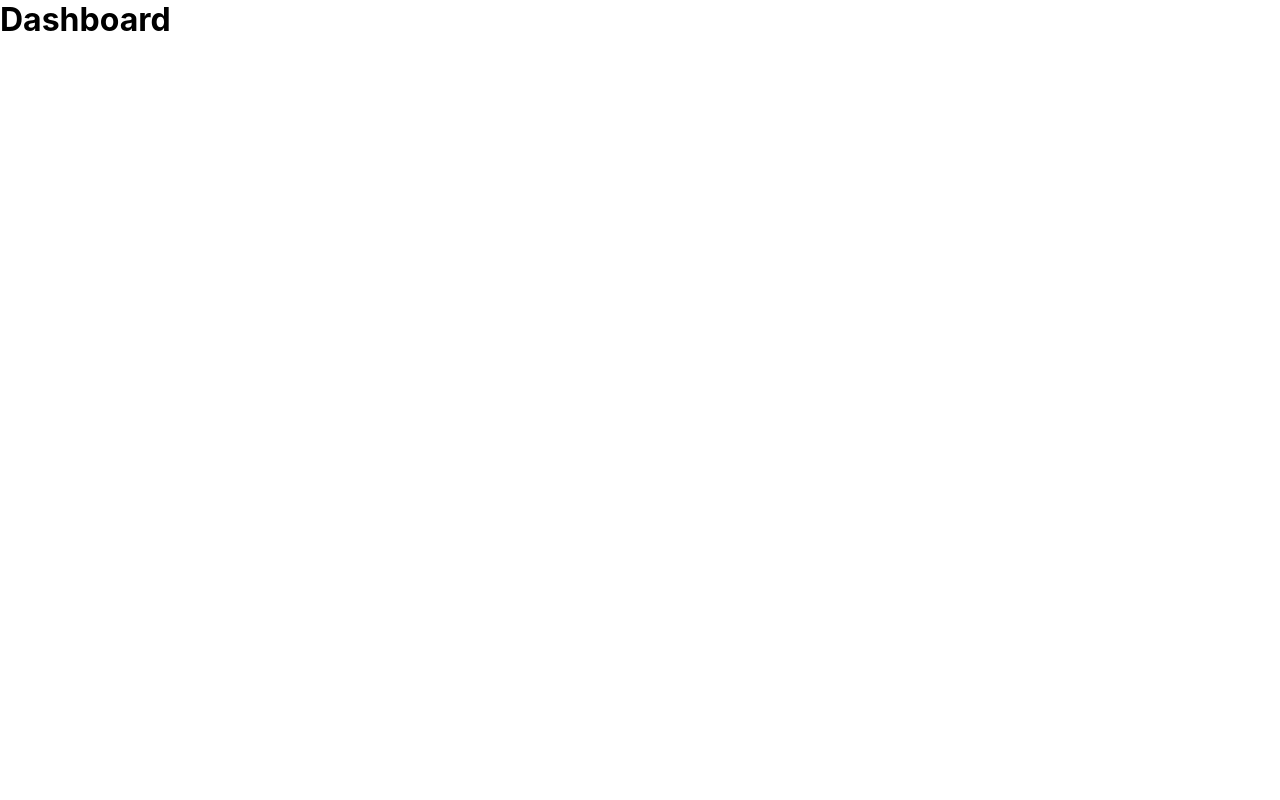
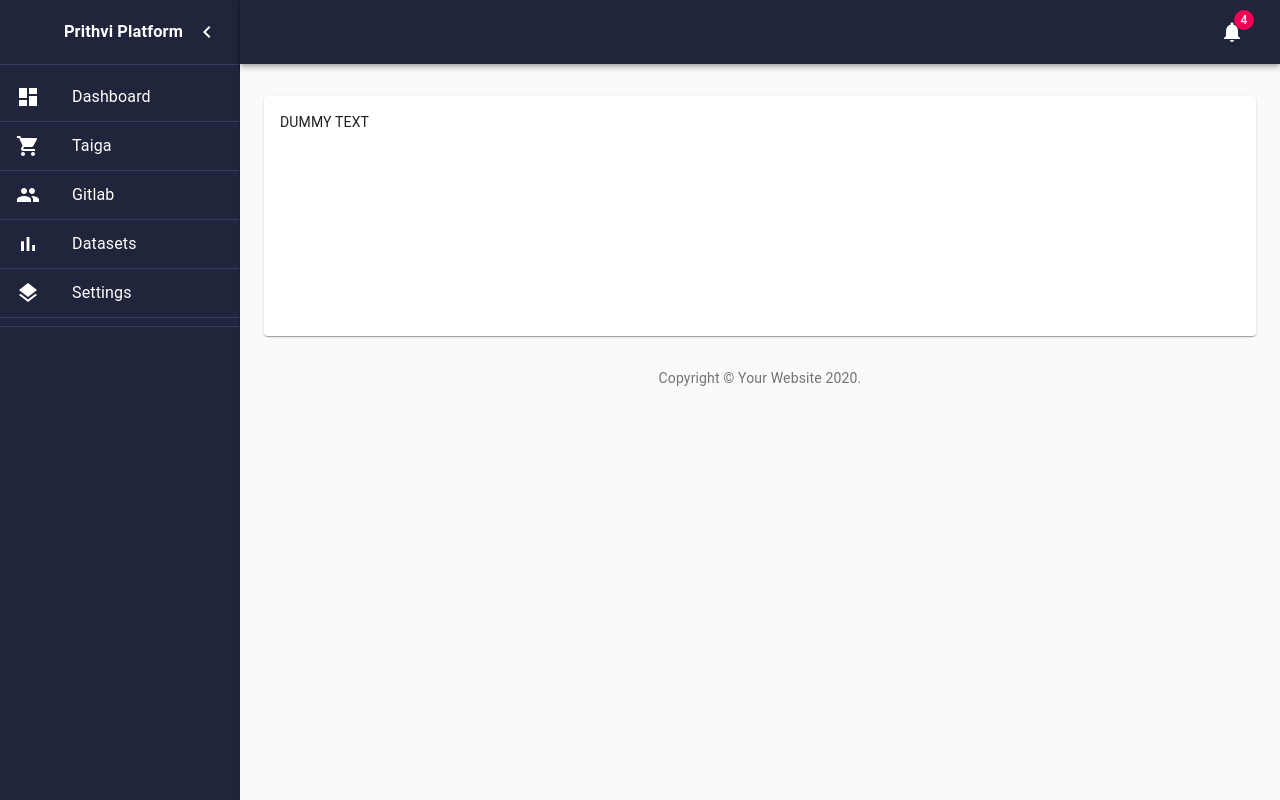
Before and after one commit to vizvarun/prithvi-platform-cra, a React (Create React App) app: page / in a window 1280 px wide. Built offline with nearby package versions, Linux system fonts and the light colour scheme.

Commit message:
sidebar and navbar added

```diff
--- a/src/App.js
+++ b/src/App.js
@@ -1,6 +1,7 @@
 import React from "react";
 import "./App.scss";
-import Dashboard from "./views/Dashboard/dashboard.component";
+import Dashboard from "./views/Dashboard/Dashboard";
+
 
 function App() {
   return (
--- /dev/null
+++ b/src/views/Dashboard/Dashboard.js
@@ -0,0 +1,194 @@
+import React from 'react';
+import clsx from 'clsx';
+import { makeStyles } from '@material-ui/core/styles';
+import CssBaseline from '@material-ui/core/CssBaseline';
+import Drawer from '@material-ui/core/Drawer';
+import Box from '@material-ui/core/Box';
+import AppBar from '@material-ui/core/AppBar';
+import Toolbar from '@material-ui/core/Toolbar';
+import List from '@material-ui/core/List';
+import Typography from '@material-ui/core/Typography';
+import Divider from '@material-ui/core/Divider';
+import IconButton from '@material-ui/core/IconButton';
+import Badge from '@material-ui/core/Badge';
+import Container from '@material-ui/core/Container';
+import Grid from '@material-ui/core/Grid';
+import Paper from '@material-ui/core/Paper';
+import Link from '@material-ui/core/Link';
+import MenuIcon from '@material-ui/icons/Menu';
+import ChevronLeftIcon from '@material-ui/icons/ChevronLeft';
+import NotificationsIcon from '@material-ui/icons/Notifications';
+import { mainListItems } from './listItems';
+
+
+function Copyright() {
+  return (
+    <Typography variant="body2" color="textSecondary" align="center">
+      {'Copyright © '}
+      <Link color="inherit" href="https://material-ui.com/">
+        Your Website
+      </Link>{' '}
+      {new Date().getFullYear()}
+      {'.'}
+    </Typography>
+  );
+}
+
+const drawerWidth = 240;
+
+const useStyles = makeStyles((theme) => ({
+  root: {
+    display: 'flex',
+  },
+  toolbar: {
+    paddingRight: 24, // keep right padding when drawer closed
+  },
+  toolbarIcon: {
+    display: 'flex',
+    alignItems: 'center',
+    justifyContent: 'flex-end',
+    padding: '0 8px',
+    ...theme.mixins.toolbar,
+  },
+
+  appBar: {
+    zIndex: theme.zIndex.drawer + 1,
+    transition: theme.transitions.create(['width', 'margin'], {
+      easing: theme.transitions.easing.sharp,
+      duration: theme.transitions.duration.leavingScreen,
+    }),
+  },
+  appBarShift: {
+    marginLeft: drawerWidth,
+    width: `calc(100% - ${drawerWidth}px)`,
+    transition: theme.transitions.create(['width', 'margin'], {
+      easing: theme.transitions.easing.sharp,
+      duration: theme.transitions.duration.enteringScreen,
+    }),
+  },
+  menuButton: {
+    marginRight: 36,
+  },
+  menuButtonHidden: {
+    display: 'none',
+  },
+  title: {
+    flexGrow: 1,
+  },
+  drawerPaper: {
+    position: 'relative',
+    whiteSpace: 'nowrap',
+    width: drawerWidth,
+    backgroundColor:'#20253b',
+    color:'#fff',
+    transition: theme.transitions.create('width', {
+      easing: theme.transitions.easing.sharp,
+      duration: theme.transitions.duration.enteringScreen,
+    }),
+  },
+  drawerPaperClose: {
+    overflowX: 'hidden',
+    transition: theme.transitions.create('width', {
+      easing: theme.transitions.easing.sharp,
+      duration: theme.transitions.duration.leavingScreen,
+    }),
+    width: theme.spacing(7),
+    [theme.breakpoints.up('sm')]: {
+      width: theme.spacing(9),
+    },
+  },
+  appBarSpacer: theme.mixins.toolbar,
+  content: {
+    flexGrow: 1,
+    height: '100vh',
+    overflow: 'auto',
+  },
+  container: {
+    paddingTop: theme.spacing(4),
+    paddingBottom: theme.spacing(4),
+  },
+  paper: {
+    padding: theme.spacing(2),
+    display: 'flex',
+    overflow: 'auto',
+    flexDirection: 'column',
+  },
+  fixedHeight: {
+    height: 240,
+  },
+}));
+
+export default function Dashboard() {
+  const classes = useStyles();
+  const [open, setOpen] = React.useState(true);
+  const handleDrawerOpen = () => {
+    setOpen(true);
+  };
+  const handleDrawerClose = () => {
+    setOpen(false);
+  };
+  const fixedHeightPaper = clsx(classes.paper, classes.fixedHeight);
+
+  return (
+    <div className={classes.root}>
+      <CssBaseline />
+      <AppBar position="absolute" className={clsx(classes.appBar, open && classes.appBarShift)} style={{backgroundColor:'#20253b'}}>
+        <Toolbar className={classes.toolbar}>
+
+          <IconButton
+            edge="start"
+            color="inherit"
+            aria-label="open drawer"
+            onClick={handleDrawerOpen}
+            className={clsx(classes.menuButton, open && classes.menuButtonHidden)}
+          >
+            <MenuIcon />
+          </IconButton>
+          <Typography component="h1" variant="h6" color="inherit" noWrap className={classes.title}>
+            {/* Dashboard */}
+          </Typography>
+          <IconButton color="inherit">
+            <Badge badgeContent={4} color="secondary">
+              <NotificationsIcon />
+            </Badge>
+          </IconButton>
+        </Toolbar>
+      </AppBar>
+      <Drawer
+        variant="permanent"
+        classes={{
+          paper: clsx(classes.drawerPaper, !open && classes.drawerPaperClose),
+        }}
+        open={open}
+
+      >
+        <div className={classes.toolbarIcon}>
+           <div><h3>Prithvi Platform</h3></div>
+          <IconButton onClick={handleDrawerClose}>
+            <ChevronLeftIcon style={{color:'#fff'}}/>
+          </IconButton>
+        </div>
+        <Divider style={{backgroundColor:'#353d62'}}/>
+        <List>{mainListItems}</List>
+        <Divider style={{backgroundColor:'#353d62'}}/>
+      </Drawer>
+      <main className={classes.content}>
+        <div className={classes.appBarSpacer} />
+        <Container maxWidth="lg" className={classes.container}>
+          <Grid container spacing={3}>
+            {/* Chart */}
+            <Grid item xs={12} md={12} lg={12}>
+              <Paper className={fixedHeightPaper}>
+                DUMMY TEXT
+              </Paper>
+            </Grid>
+
+          </Grid>
+          <Box pt={4}>
+            <Copyright />
+          </Box>
+        </Container>
+      </main>
+    </div>
+  );
+}
--- a/src/views/Dashboard/dashboard.component.jsx
+++ /dev/null
@@ -1,10 +0,0 @@
-import React from "react";
-import "./dashboard.styles.scss";
-
-export default function Dashboard() {
-  return (
-    <div>
-      <h1>Dashboard</h1>
-    </div>
-  );
-}
--- /dev/null
+++ b/src/views/Dashboard/listItems.js
@@ -0,0 +1,54 @@
+import React from 'react';
+import ListItem from '@material-ui/core/ListItem';
+import ListItemIcon from '@material-ui/core/ListItemIcon';
+import ListItemText from '@material-ui/core/ListItemText';
+import DashboardIcon from '@material-ui/icons/Dashboard';
+import ShoppingCartIcon from '@material-ui/icons/ShoppingCart';
+import PeopleIcon from '@material-ui/icons/People';
+import BarChartIcon from '@material-ui/icons/BarChart';
+import LayersIcon from '@material-ui/icons/Layers';
+import Divider from '@material-ui/core/Divider';
+
+const iconColor={
+    color:'#fff'
+}
+
+export const mainListItems = (
+  <div>
+    <ListItem button>
+      <ListItemIcon>
+        <DashboardIcon style={iconColor}/>
+      </ListItemIcon>
+      <ListItemText primary="Dashboard" />
+    </ListItem>
+    <Divider style={{backgroundColor:'#353d62'}}/>
+    <ListItem button>
+      <ListItemIcon>
+        <ShoppingCartIcon style={iconColor} />
+      </ListItemIcon>
+      <ListItemText primary="Taiga" />
+    </ListItem>
+    <Divider style={{backgroundColor:'#353d62'}} />
+    <ListItem button>
+      <ListItemIcon>
+        <PeopleIcon style={iconColor} />
+      </ListItemIcon>
+      <ListItemText primary="Gitlab" />
+    </ListItem>
+    <Divider style={{backgroundColor:'#353d62'}} />
+    <ListItem button>
+      <ListItemIcon>
+        <BarChartIcon style={iconColor}/>
+      </ListItemIcon>
+      <ListItemText primary="Datasets" />
+    </ListItem>
+    <Divider style={{backgroundColor:'#353d62'}} />
+    <ListItem button>
+      <ListItemIcon>
+        <LayersIcon style={iconColor}/>
+      </ListItemIcon>
+      <ListItemText primary="Settings" />
+    </ListItem>
+    <Divider style={{backgroundColor:'#353d62'}}/>
+  </div>
+);
```
Also changed, not shown: 1 other file (tests, documents, lock files or other folders).
